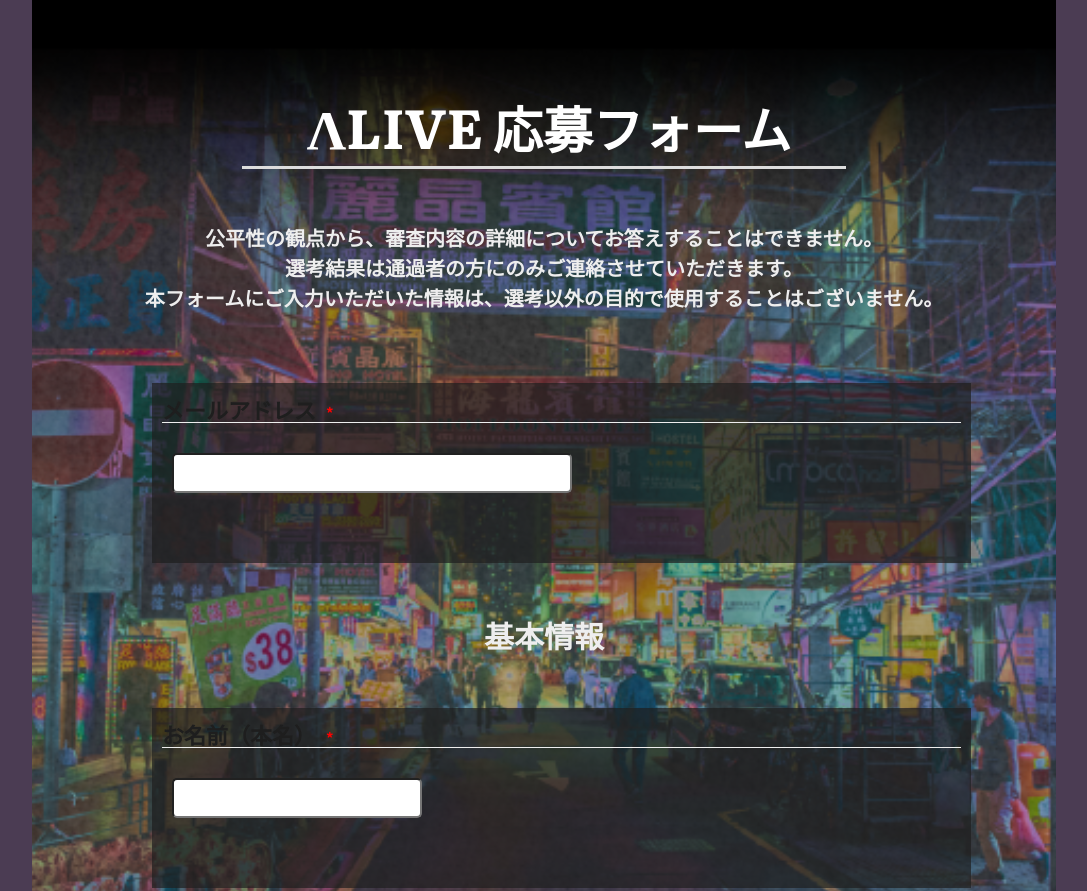
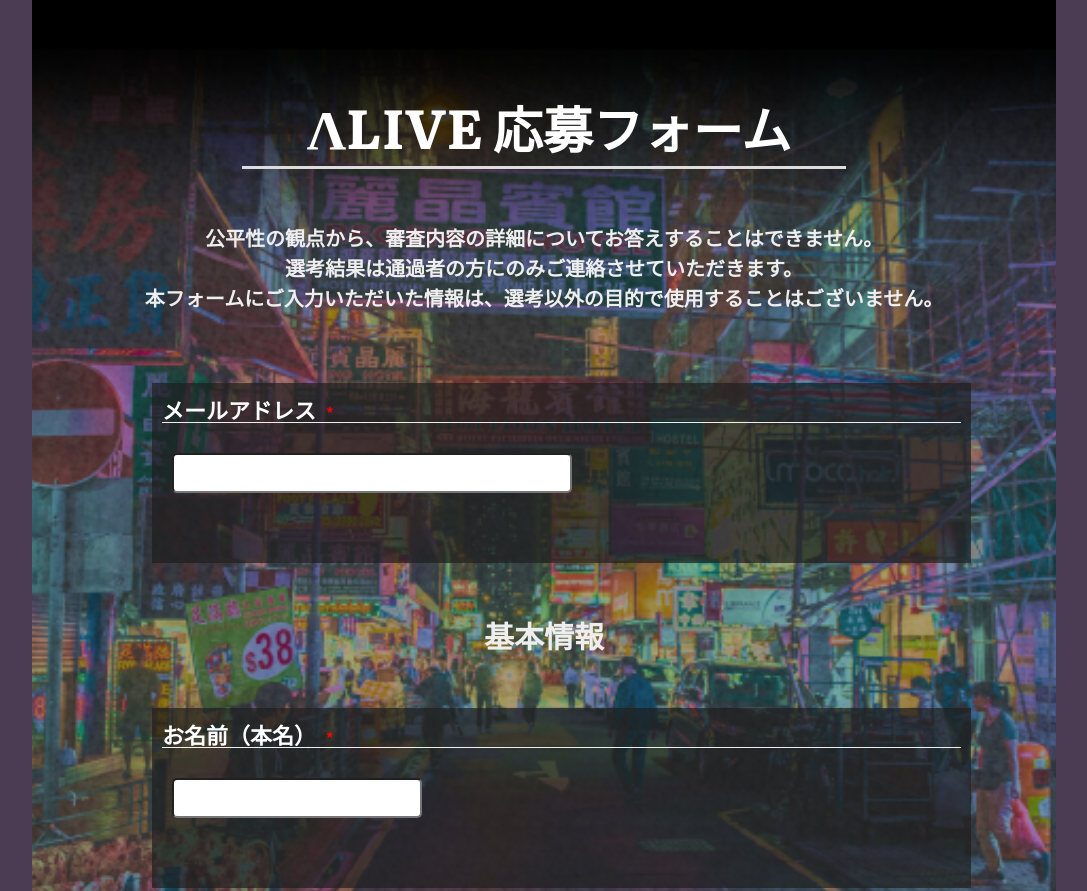
Before and after one commit to 46kabi/lambdaliveform.github.io, a plain HTML site: page index.html in a window 1280 px wide. Shown: the top 891 px of the page, without its empty margins (96-1183 px from the left). Drawn offline with Linux system fonts and the light colour scheme.

Commit message:
Update style.css

```diff
--- a/style.css
+++ b/style.css
@@ -30,7 +30,7 @@ main {
 .container {
   min-height: 120px;
   background-color: #555;
-  background-image: url("https://github.com/46kabi/lambdaliveform.github.io/blob/main/ramudalive.png");
+  background-image: url("ramudalive.png");
 /*     https://drive.google.com/uc?id=1oF95aAqAYDRYq3BqVq5r-TRoXAkOjzI4 */
   background-position: center top;
   background-size: 150%;
@@ -74,6 +74,7 @@ h3 {
 
 .radio {
   font-size: 20px;
+  color: #fff;
 }
 
 span {
@@ -113,6 +114,7 @@ span {
     font-weight: bolder;
     margin: 10px;
     padding: 0 0 3px;
+    color: #fff;
     border-bottom: 1px solid #eee;
 }
 
```
